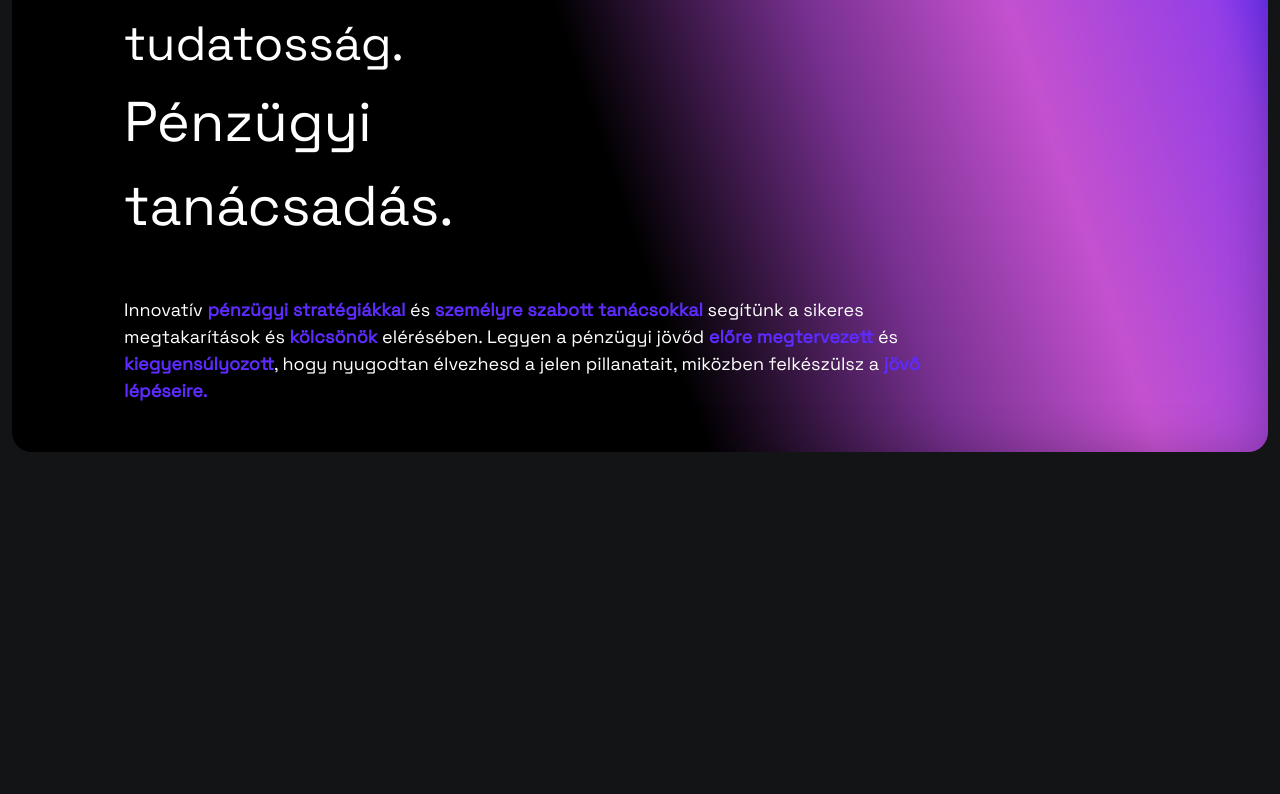
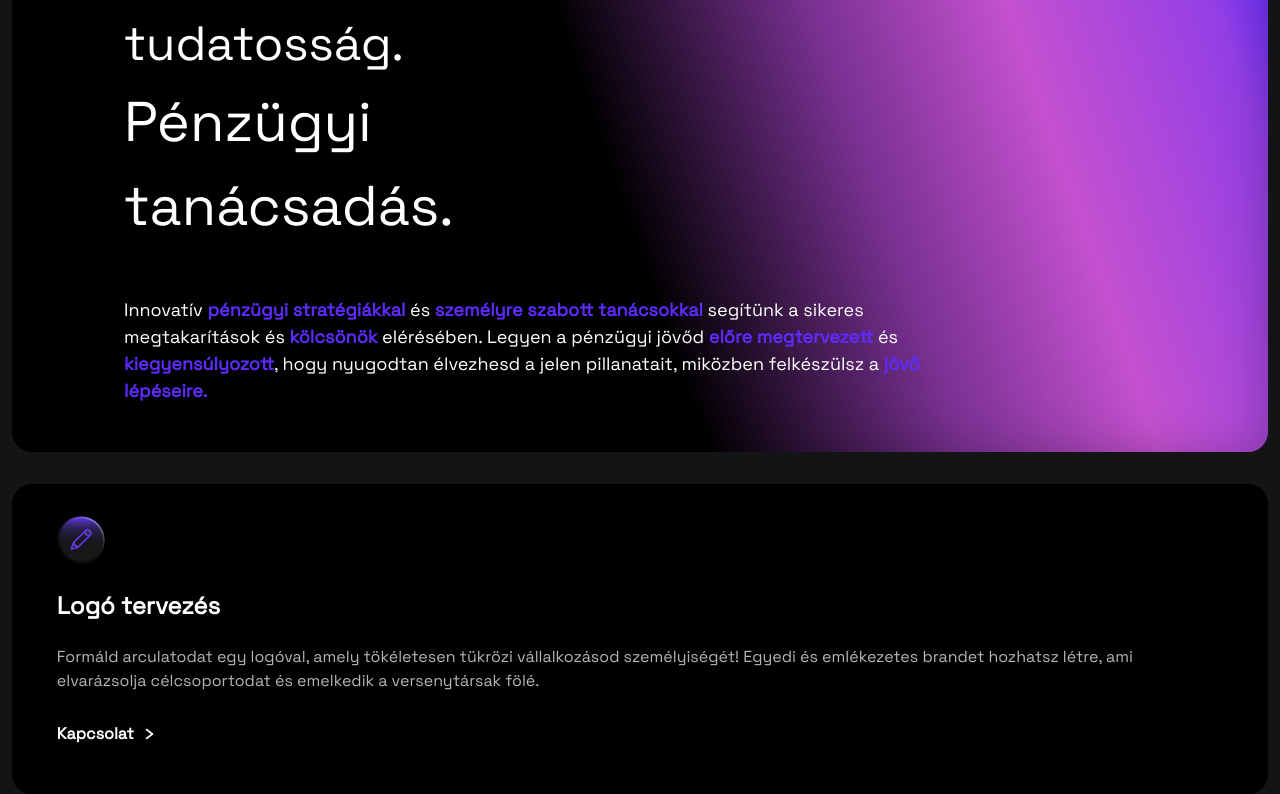
Before and after one commit to baxy5/Whiz, a Nuxt app: page /penzugy in a window 1280 px wide. Shown: the part 377-1171 px from the top of the page. Before the commit the page ends 829 px from the top, so only its background shows below. Built offline with nearby package versions, Linux system fonts and the light colour scheme.

Commit message:
maybe faster slides?

```diff
--- a/components/GlassBox.vue
+++ b/components/GlassBox.vue
@@ -1,6 +1,6 @@
 <template>
   <div :class="[customClass, 'idea-box']">
-    <div class="idea-box-blur absolute top-0 left-0 w-max h-full"></div>
+    <div class="idea-box-blur absolute top-0 left-0 min-w-full h-full"></div>
     <slot></slot>
   </div>
 </template>
--- a/components/design/Prices.vue
+++ b/components/design/Prices.vue
@@ -156,6 +156,7 @@ onNuxtReady(async () => {
     type: "x",
     bounds: "#prices-container",
     edgeResistance: 0.65,
+    autoScroll: 2,
   });
 
   mm.add("(max-width: 1023px)", () => {
--- a/components/design/Stack.vue
+++ b/components/design/Stack.vue
@@ -50,18 +50,20 @@ import type { Box } from '#build/components';
           <img
             class="hidden md:block"
             src="/icons/design-qmark.svg"
-            alt="Mi az a SEO?"
+            alt="Logó tervezés"
           />
           <div>
             <div class="flex gap-4 items-center pb-4">
               <img
                 class="block md:hidden"
                 src="/icons/question-icon.svg"
-                alt="Question Icon - What is SEO?"
+                alt="Logó tervezés"
                 width="50"
                 height="50"
               />
-              <h3 class="title">Mit jelent a keresőmotor optimalizálás?</h3>
+              <h3 class="title">
+                Nincs ötleted a logóra de megvan egy elkézelés a fejedben?
+              </h3>
             </div>
             <p class="desc" v-html="formattedLogoSentence"></p>
           </div>
@@ -133,7 +135,7 @@ const formattedLogoSentence = computed(() => formatDescription(logoSentence));
 <style scoped>
 .title {
   color: #5e2bff;
-  font-size: 1.15rem;
+  font-size: 1.5rem;
   font-style: normal;
   font-weight: 700;
   line-height: normal;
@@ -141,9 +143,9 @@ const formattedLogoSentence = computed(() => formatDescription(logoSentence));
 .desc {
   color: #fff;
   font-family: "Space Grotesk";
-  font-size: 0.95rem;
+  font-size: 1.125rem;
   font-style: normal;
   font-weight: 400;
-  line-height: normal;
+  line-height: 1.7rem;
 }
 </style>
--- /dev/null
+++ b/components/finance/Services.vue
@@ -0,0 +1,18 @@
+<template>
+  <section class="pt-8">
+    <div class="flex flex-col gap-4 lg:flex-row">
+      <InfoBox
+        box-type="dark"
+        image-src="/icons/logo-design.svg"
+        image-alt="Logo tervezés Icon - Logó Tervezés Szolgáltatás"
+        title="Logó tervezés"
+        desc="Formáld arculatodat egy logóval, amely tökéletesen tükrözi vállalkozásod személyiségét! Egyedi és emlékezetes brandet hozhatsz létre, ami elvarázsolja célcsoportodat és emelkedik a versenytársak fölé."
+        add-text="Kapcsolat"
+        add-href="#contact"
+      />
+    </div>
+  </section>
+</template>
+<script>
+export default {};
+</script>
--- a/pages/penzugy.vue
+++ b/pages/penzugy.vue
@@ -9,5 +9,6 @@
       span-two="Pénzügyi tanácsadás."
       hero-text="Innovatív /tpénzügyi /tstratégiákkal és /tszemélyre /tszabott /ttanácsokkal segítünk a sikeres megtakarítások és /tkölcsönök elérésében. Legyen a pénzügyi jövőd /telőre /tmegtervezett és /tkiegyensúlyozott, hogy nyugodtan élvezhesd a jelen pillanatait, miközben felkészülsz a /tjövő /tlépéseire."
     />
+    <FinanceServices />
   </main>
 </template>
```
